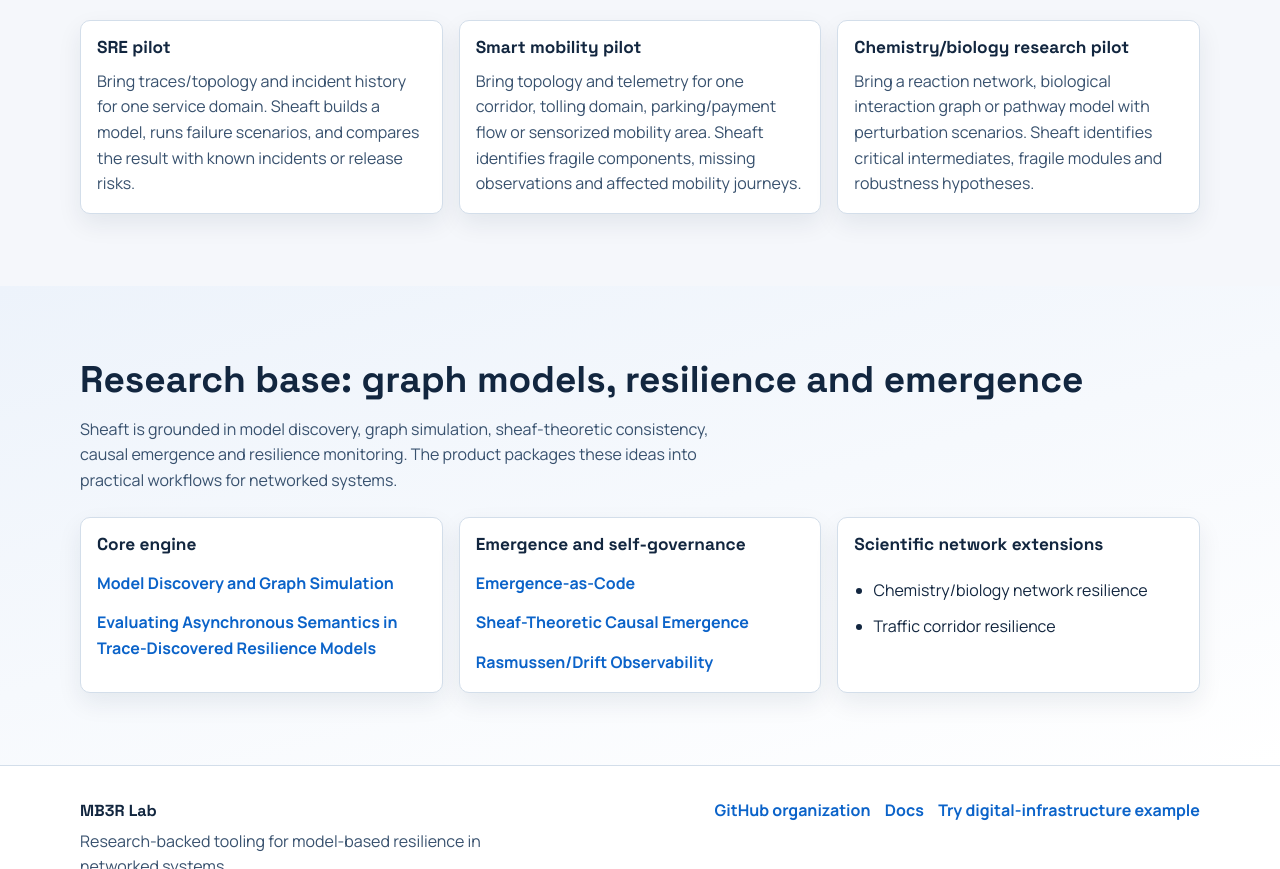
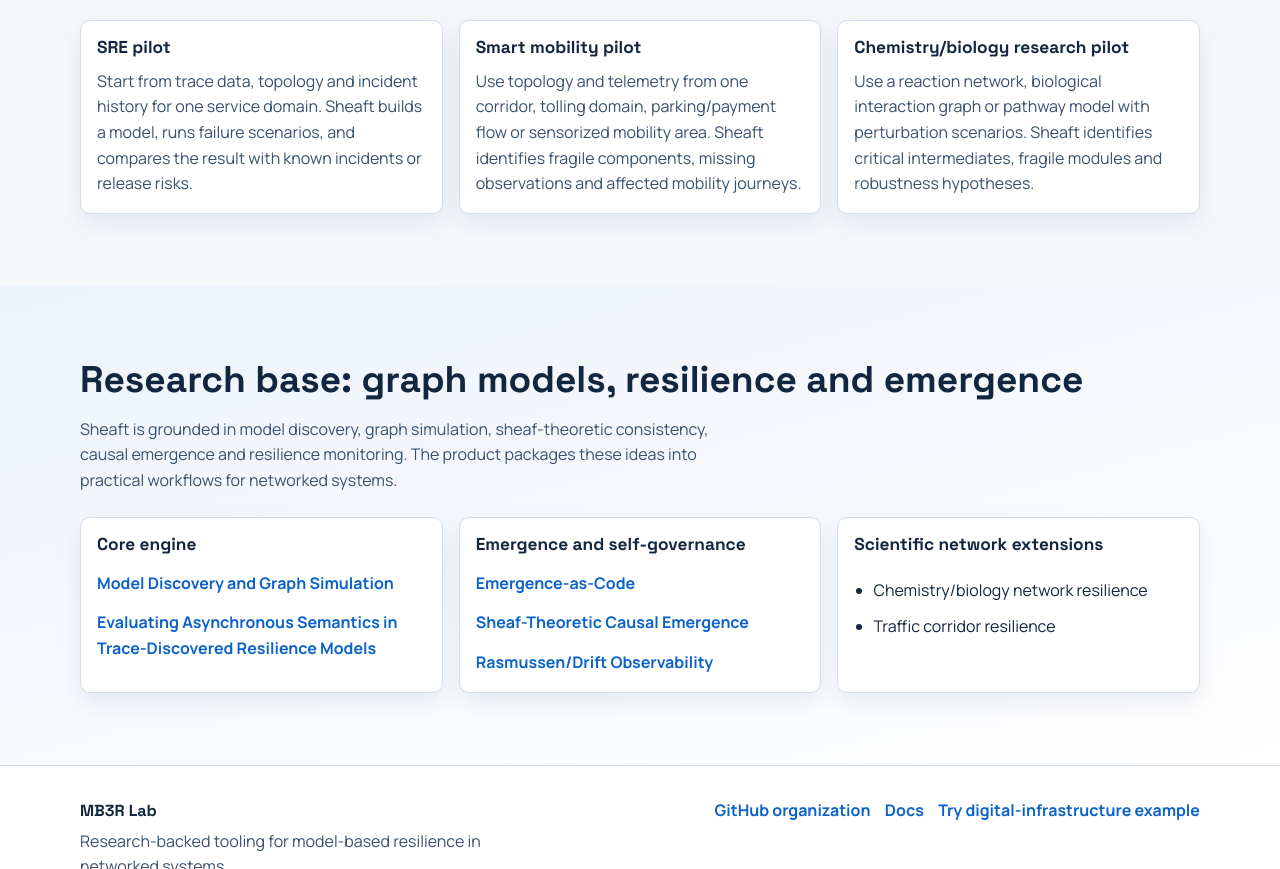
Before and after one commit to MB3R-Lab/mb3r-lab.github.io, a plain HTML site: page index.html in a window 1280 px wide. Shown: the part 5284-6153 px from the top of the page. Drawn offline with Linux system fonts and the light colour scheme.

Commit message:
Refine English pilot wording

```diff
--- a/assets/i18n/en.json
+++ b/assets/i18n/en.json
@@ -269,15 +269,15 @@
     "cards": {
       "sre": {
         "title": "SRE pilot",
-        "text": "Bring traces/topology and incident history for one service domain. Sheaft builds a model, runs failure scenarios, and compares the result with known incidents or release risks."
+        "text": "Start from trace data, topology and incident history for one service domain. Sheaft builds a model, runs failure scenarios, and compares the result with known incidents or release risks."
       },
       "mobility": {
         "title": "Smart mobility pilot",
-        "text": "Bring topology and telemetry for one corridor, tolling domain, parking/payment flow or sensorized mobility area. Sheaft identifies fragile components, missing observations and affected mobility journeys."
+        "text": "Use topology and telemetry from one corridor, tolling domain, parking/payment flow or sensorized mobility area. Sheaft identifies fragile components, missing observations and affected mobility journeys."
       },
       "science": {
         "title": "Chemistry/biology research pilot",
-        "text": "Bring a reaction network, biological interaction graph or pathway model with perturbation scenarios. Sheaft identifies critical intermediates, fragile modules and robustness hypotheses."
+        "text": "Use a reaction network, biological interaction graph or pathway model with perturbation scenarios. Sheaft identifies critical intermediates, fragile modules and robustness hypotheses."
       }
     }
   },
--- a/index.html
+++ b/index.html
@@ -447,15 +447,15 @@
                 <div class="pilot-grid">
                     <article class="pilot-card">
                         <h3 data-i18n="pilot.cards.sre.title">SRE pilot</h3>
-                        <p data-i18n="pilot.cards.sre.text">Bring traces/topology and incident history for one service domain. Sheaft builds a model, runs failure scenarios, and compares the result with known incidents or release risks.</p>
+                        <p data-i18n="pilot.cards.sre.text">Start from trace data, topology and incident history for one service domain. Sheaft builds a model, runs failure scenarios, and compares the result with known incidents or release risks.</p>
                     </article>
                     <article class="pilot-card">
                         <h3 data-i18n="pilot.cards.mobility.title">Smart mobility pilot</h3>
-                        <p data-i18n="pilot.cards.mobility.text">Bring topology and telemetry for one corridor, tolling domain, parking/payment flow or sensorized mobility area. Sheaft identifies fragile components, missing observations and affected mobility journeys.</p>
+                        <p data-i18n="pilot.cards.mobility.text">Use topology and telemetry from one corridor, tolling domain, parking/payment flow or sensorized mobility area. Sheaft identifies fragile components, missing observations and affected mobility journeys.</p>
                     </article>
                     <article class="pilot-card">
                         <h3 data-i18n="pilot.cards.science.title">Chemistry/biology research pilot</h3>
-                        <p data-i18n="pilot.cards.science.text">Bring a reaction network, biological interaction graph or pathway model with perturbation scenarios. Sheaft identifies critical intermediates, fragile modules and robustness hypotheses.</p>
+                        <p data-i18n="pilot.cards.science.text">Use a reaction network, biological interaction graph or pathway model with perturbation scenarios. Sheaft identifies critical intermediates, fragile modules and robustness hypotheses.</p>
                     </article>
                 </div>
             </div>
```
